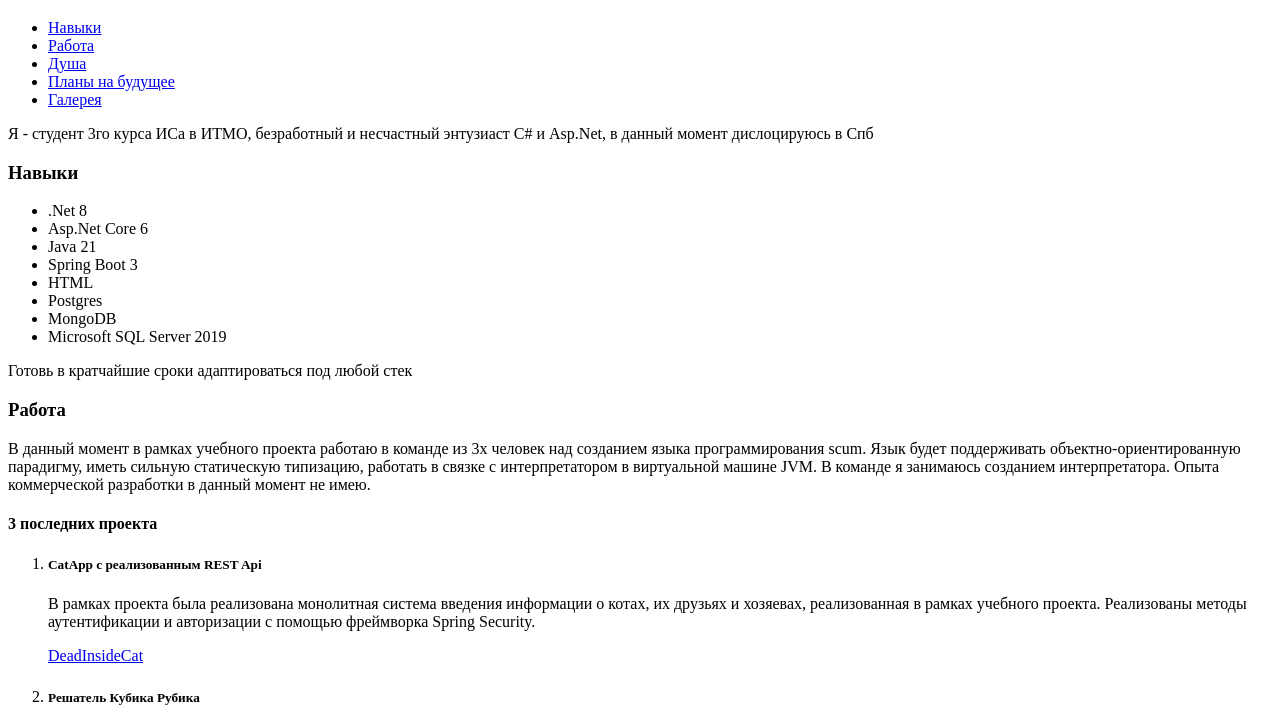
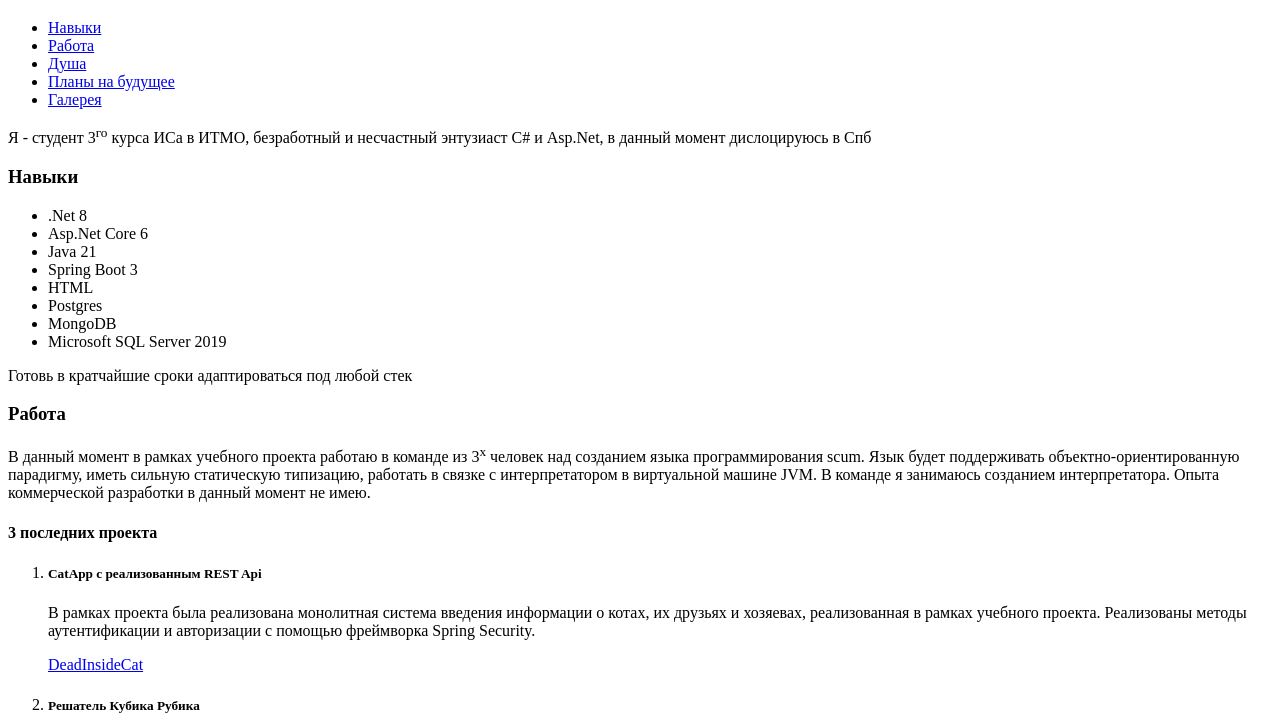
Before and after one commit to RhysWayne26/is-web-portfolio, a website: page index.html in a window 1280 px wide. Shown: the part 61-786 px from the top of the page. Drawn offline with Linux system fonts and the light colour scheme.

Commit message:
Add small details to index.html

```diff
--- a/index.html
+++ b/index.html
@@ -20,7 +20,7 @@
         <li><a href="#gallery">Галерея</a></li>
       </ul>
     </nav>
-    <p>Я - студент 3го курса ИСа в ИТМО, безработный и несчастный энтузиаст С# и Asp.Net, в данный момент дислоцируюсь в Спб
+    <p>Я - студент 3<sup>го</sup> курса ИСа в ИТМО, безработный и несчастный энтузиаст С# и Asp.Net, в данный момент дислоцируюсь в Спб
     </p>
   </header>
   <main>
@@ -47,7 +47,7 @@
         Работа
       </h3>
       <p>
-        В данный момент в рамках учебного проекта работаю в команде из 3х человек над созданием языка программирования scum. Язык будет поддерживать объектно-ориентированную парадигму, иметь сильную статическую типизацию, работать в связке с интерпретатором в виртуальной машине JVM. В команде я занимаюсь созданием интерпретатора. Опыта коммерческой разработки в данный момент не имею.
+        В данный момент в рамках учебного проекта работаю в команде из 3<sup>х</sup> человек над созданием языка программирования scum. Язык будет поддерживать объектно-ориентированную парадигму, иметь сильную статическую типизацию, работать в связке с интерпретатором в виртуальной машине JVM. В команде я занимаюсь созданием интерпретатора. Опыта коммерческой разработки в данный момент не имею.
       </p>
       <div class="content">
         <h4>3 последних проекта</h4>
```
